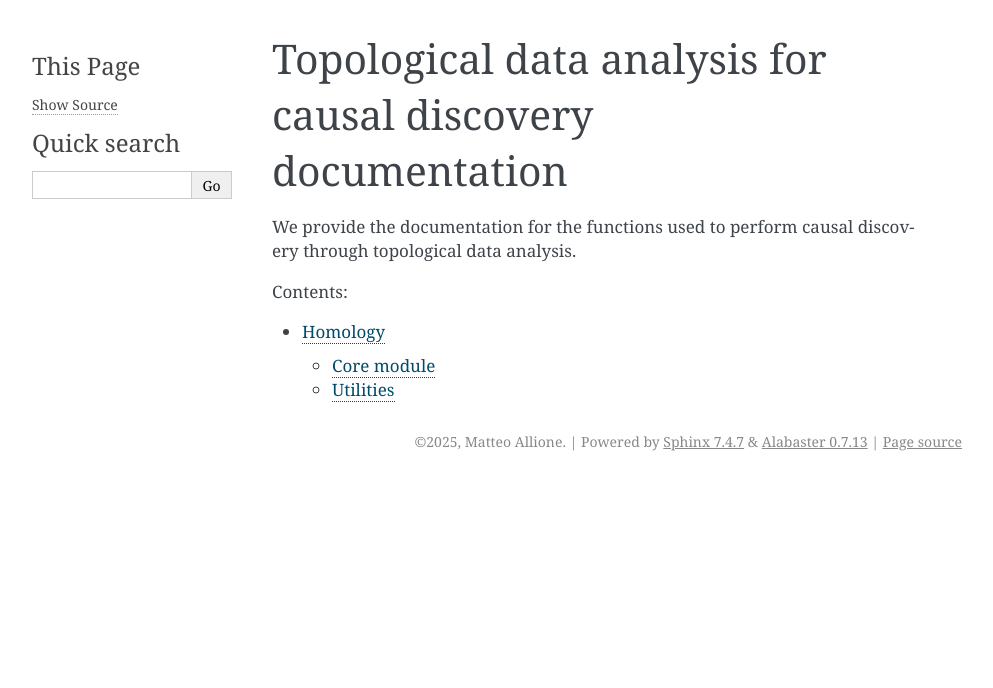
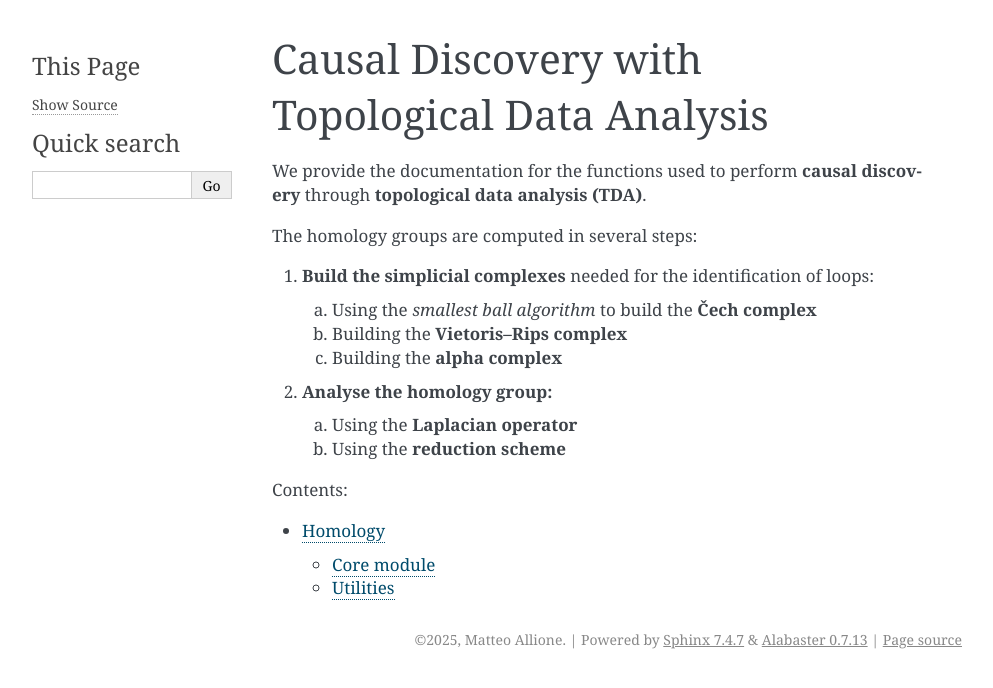
Before and after one commit to Wraithmat/Causal_homology, a Sphinx documentation site: the page built from docs/index.rst, in a window 1280 px wide. Shown: the top 688 px of the page, without its empty margins (148-1141 px from the left). Built offline with Sphinx 7.4.7, drawn with Linux system fonts in a browser that asks for light colours.

Commit message:
Added tests, modified description of the functions

```diff
--- a/docs/conf.py
+++ b/docs/conf.py
@@ -21,6 +21,8 @@ extensions = [
     'sphinx.ext.viewcode',
 ]
 autosummary_generate = False
+napoleon_google_docstring = True
+napoleon_custom_sections = [('Returns', 'params_style')]
 
 templates_path = ['_templates']
 exclude_patterns = ['_build', 'Thumbs.db', '.DS_Store']
--- a/docs/index.rst
+++ b/docs/index.rst
@@ -3,10 +3,25 @@
    You can adapt this file completely to your liking, but it should at least
    contain the root `toctree` directive.
 
-Topological data analysis for causal discovery documentation
-============================================================
+Causal Discovery with Topological Data Analysis
+===============================================
 
-We provide the documentation for the functions used to perform causal discovery through topological data analysis.
+We provide the documentation for the functions used to perform **causal discovery**
+through **topological data analysis (TDA)**.
+
+The homology groups are computed in several steps:
+
+1. **Build the simplicial complexes** needed for the identification of loops:
+
+   a. Using the *smallest ball algorithm* to build the **Čech complex**
+   b. Building the **Vietoris–Rips complex**
+   c. Building the **alpha complex**
+
+2. **Analyse the homology group:**
+
+   a. Using the **Laplacian operator**
+   b. Using the **reduction scheme**
+
 
 .. toctree::
    :maxdepth: 2
--- a/docs/modules.rst
+++ b/docs/modules.rst
@@ -1,7 +1,5 @@
 Homology
 ==========
-
-This module contains utilities for homology computations and related tasks.
 
 Core module
 -----------
```
Also changed, not shown: 3 other files.
